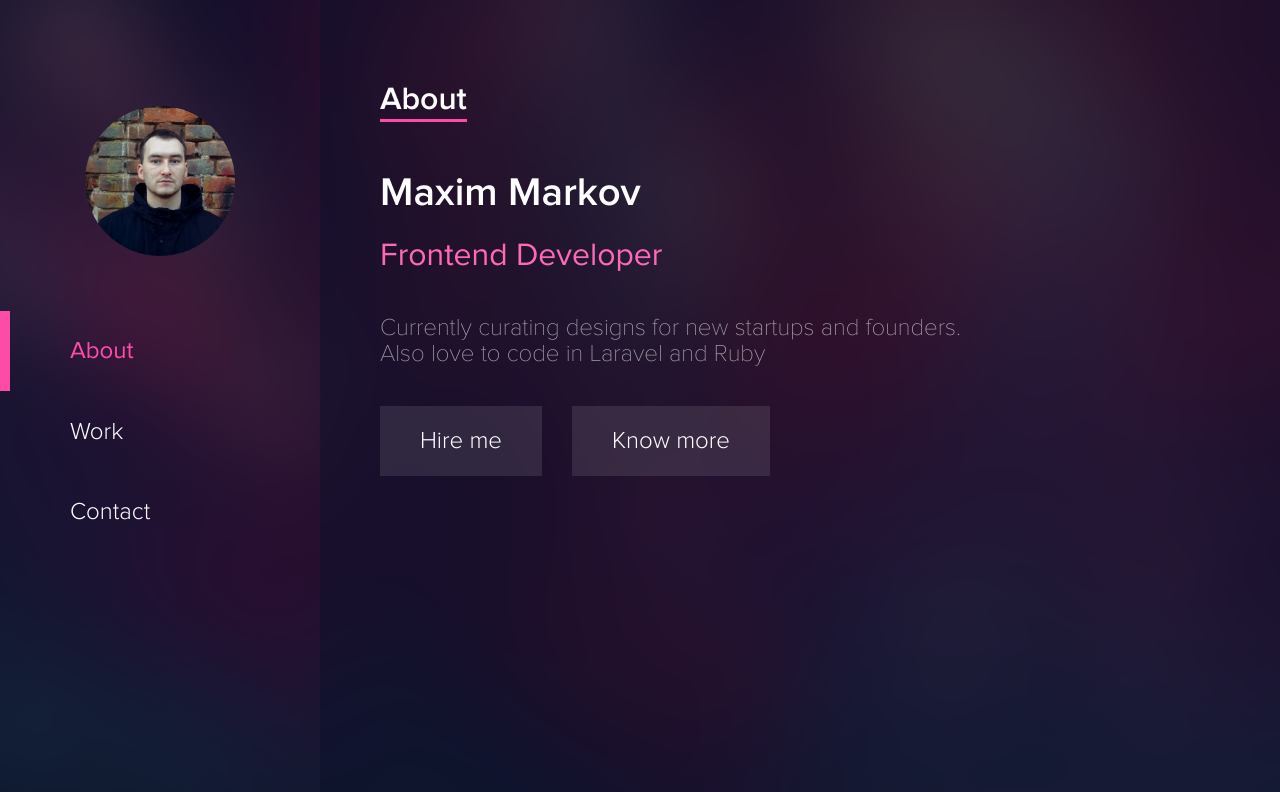
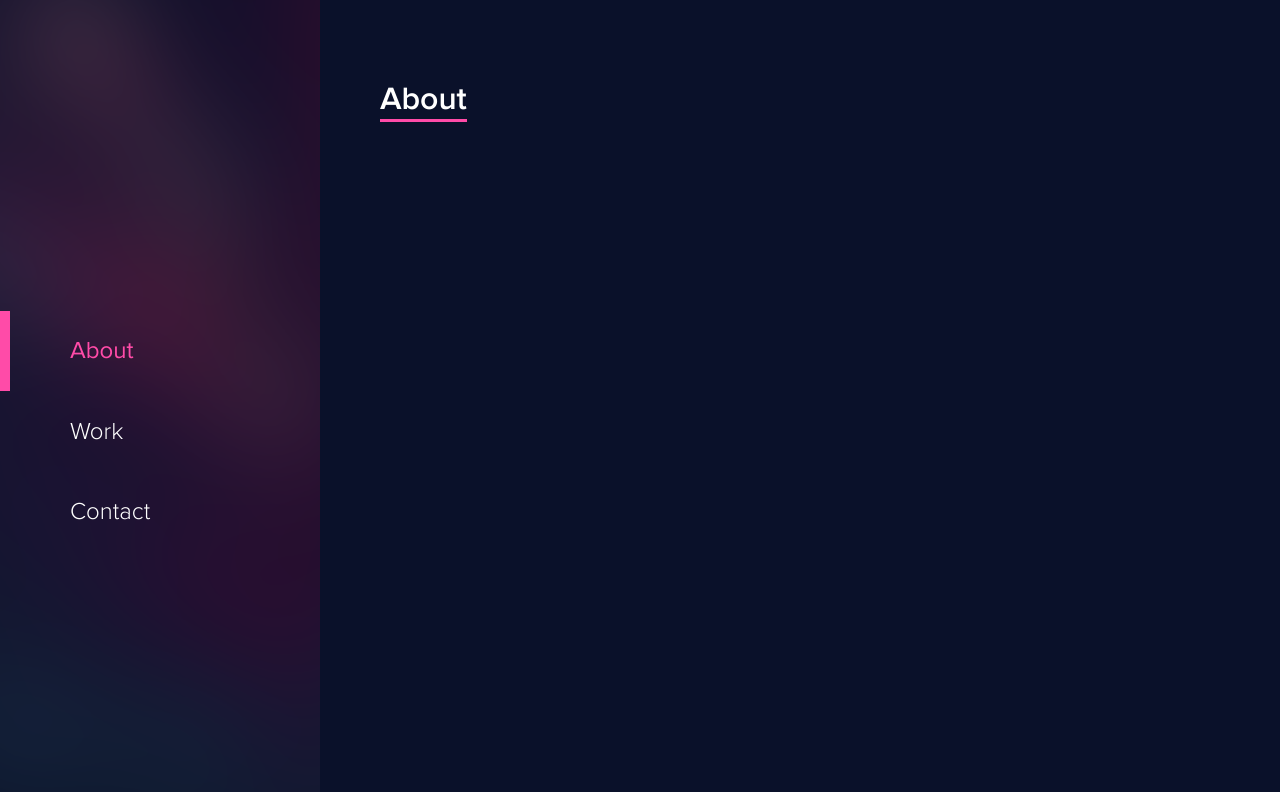
Before and after one commit to webgips/new-portfolio, a Vue app: page /#/ in a window 1280 px wide. Shown: the top 792 px of the page. Built offline with nearby package versions, Linux system fonts and the light colour scheme.

Commit message:
add route change animation

```diff
--- a/src/App.vue
+++ b/src/App.vue
@@ -1,8 +1,9 @@
 <template lang="pug">
   #app
     sidebar
-    .content
-      transition(name="fade" type="")
+
+    .content__wrap
+      transition(name="rotate" type="")
         router-view
 </template>
 
@@ -50,9 +51,18 @@ body{
     color: #fff;
 }
 .content{
-  background-color: rgba(#0a112a,.8);
-  flex: 1;
+  background-color: rgba(#0a112a,1);
+  // flex: 1;
   padding: 80px 60px;
+  position: absolute;
+  top: 0;
+  left: 0;
+  right: 0;
+  bottom: 0;
+  &__wrap{
+    position: relative;
+    flex: 1;
+  }
   &__title{
     color: #fff;
     font-size: 32px;
@@ -63,6 +73,106 @@ body{
     // margin-bottom: 110px;
   }
 }
+// transform-origin: 0 50%;
+.rotate{
+  // &-enter{
+  //    transform: translate3d(0,-100%,0) rotateX(-180deg);
+  //    backface-visibility: hidden;
+  //    // animation: enter  .85s both cubic-bezier(.6,0,.2,1);
+  //    transition: all 2s ease;
+  // }
+  // &-enter-to{
+  //   // opacity: 1;
+  //   transform: translate3d(0,0,0) rotateX(0);
+  //   backface-visibility: hidden;
+  //   transition: all 2s ease;
+  // }
+  // &-leave{
+  //   // opacity: 0;
+  //   transform: translate3d(0,0,0) rotateX(0);
+  //   backface-visibility: hidden;
+  //   transition: all 2s ease;
+  //   // animation: leave  .85s both cubic-bezier(.6,0,.2,1);
+  // }
+  // &-leave-to{
+  //   transform: translate3d(0,100%,0) rotateX(180deg);
+  //   backface-visibility: hidden;
+  //   transition: all 2s ease;
+  // }
+   &-enter{
+     transform: rotateX(-180deg);
+     filter: blur(5px);
+     backface-visibility: hidden;
+     // animation: enter  .85s both cubic-bezier(.6,0,.2,1);
+     transform-style: preserve-3d;
+     transition: all 2s ease;
+  }
+  &-enter-to{
+    // opacity: 1;
+    filter: blur(0);
+    transform: rotateX(0);
+    backface-visibility: hidden;
+    transition: all 2s ease;
+  }
+  &-leave{
+    // opacity: 0;
+    // animation: right 2s ease;
+    transform:  rotateX(0);
+
+    backface-visibility: hidden;
+    transition: all 2s ease;
+    transform-style: preserve-3d;
+    // animation: leave  .85s both cubic-bezier(.6,0,.2,1);
+  }
+  &-leave-to{
+    transform: rotateX(180deg);
+    filter: blur(5px);
+    backface-visibility: hidden;
+    transform-style: preserve-3d;
+    transition: all 2s ease;
+  }
+}
+// @keyframes right{
+//   transform: translate(10vw);
+//   // transition: all 2s ease;
+// }
+// @keyframes  leave {
+
+//   10% {
+//     transform: translate(10vw);
+//     filter: blur(5px);
+//   }
+
+//   100%{
+//     transform: translate3d(10vw,100%,0) rotateX(180deg);
+//     backface-visibility: hidden;
+//   }
+//   // to {
+//   //     opacity: 1;
+//   //     -webkit-transform: translateX(100%) rotateY(90deg);
+//   //     transform: translateX(100%) rotateY(90deg)
+//   // }
+// }
+// @keyframes enter {
+//   from{
+//     transform: translate3d(10vw,100%,0) rotateX(180deg);
+//     filter: blur(5px);
+//   }
+//   90%{
+//     transform: translate3d(10vw,0,0) rotateX(0);
+//     filter: none;
+//   }
+//   100%{
+//     transform: translate3d(0,0,0) rotateX(0);
+//     backface-visibility: hidden;
+
+//   }
+//   // to {
+//   //     opacity: 1;
+//   //     -webkit-transform: translateX(100%) rotateY(90deg);
+//   //     transform: translateX(100%) rotateY(90deg)
+//   // }
+// }
 
 
 
--- a/src/components/Aside.vue
+++ b/src/components/Aside.vue
@@ -2,7 +2,7 @@
   .aside
     .aside__photo
       .aside__photo-wrap
-        img.aside__photo-img(src="../assets/img/avatar.jpg" alt="Avatar")
+        //- img.aside__photo-img(src="../assets/img/avatar.jpg" alt="Avatar")
     nav.nav
       router-link.nav__link(to='/' exact) About
       router-link.nav__link(to='/works' exact) Work
--- a/src/pages/About.vue
+++ b/src/pages/About.vue
@@ -1,12 +1,12 @@
 <template lang="pug">
-  .about
+  .about.content
     h2.content__title {{name}}
     .about__content
-      .about__name Maxim Markov
-      .about__job Frontend Developer
-      .about__desc
-        | Currently curating designs for new startups and founders. Also love to code in Laravel and Ruby
-      .about__btns
+      //- .about__name Maxim Markov
+      //- .about__job Frontend Developer
+      //- .about__desc
+      //-   | Currently curating designs for new startups and founders. Also love to code in Laravel and Ruby
+      //- .about__btns
         router-link.about__btns-hire.about__btn(to='/contact' exact) Hire me
         router-link.about__btns-know.about__btn(to='/works' exact) Know more
 
--- a/src/pages/Contact.vue
+++ b/src/pages/Contact.vue
@@ -1,5 +1,5 @@
 <template lang="pug">
-  .contact
+  .contact.content
     h2.content__title {{name}}
     .contact__content
       form.contact__form#contact__form(v-on:submit="submitForm")
--- a/src/pages/Works.vue
+++ b/src/pages/Works.vue
@@ -1,5 +1,5 @@
 <template lang="pug">
-  .about
+  .works.content
     h2.content__title {{name}}
 </template>
 
```
